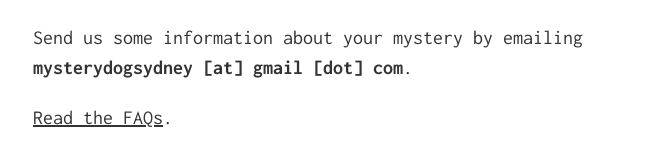
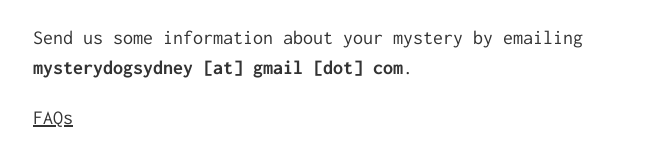
Before and after one commit to tomjoyner/shopping_cart, a Jekyll site: the page built from index.md, in a window 1280 px wide. Shown: the part 477-643 px from the top of the page, without its empty margins (307-960 px from the left). Built offline with Jekyll 4.4.1, drawn with Linux system fonts in a browser that asks for light colours; our own code applies the rules of GitHub Pages for plain Markdown files.

Commit message:
Update index.md

```diff
--- a/index.md
+++ b/index.md
@@ -10,4 +10,4 @@
 
 <p>Send us some information about your mystery by emailing <strong>mysterydogsydney [at] gmail [dot] com</strong>.</p>
 
-<p><a href="/faqs">Read the FAQs</a>.</p>
+<p><a href="/faqs">FAQs</a></p>
```
